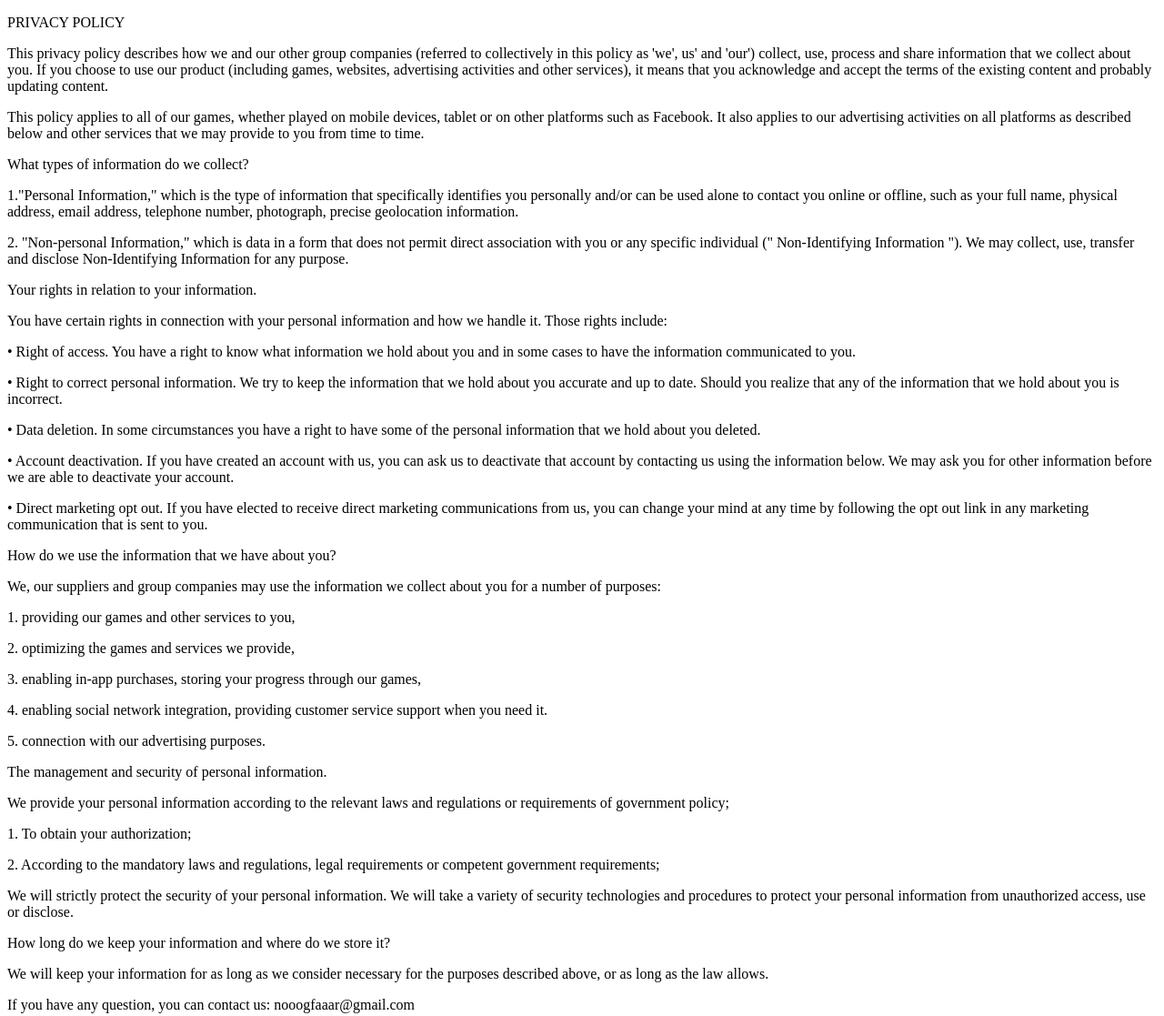
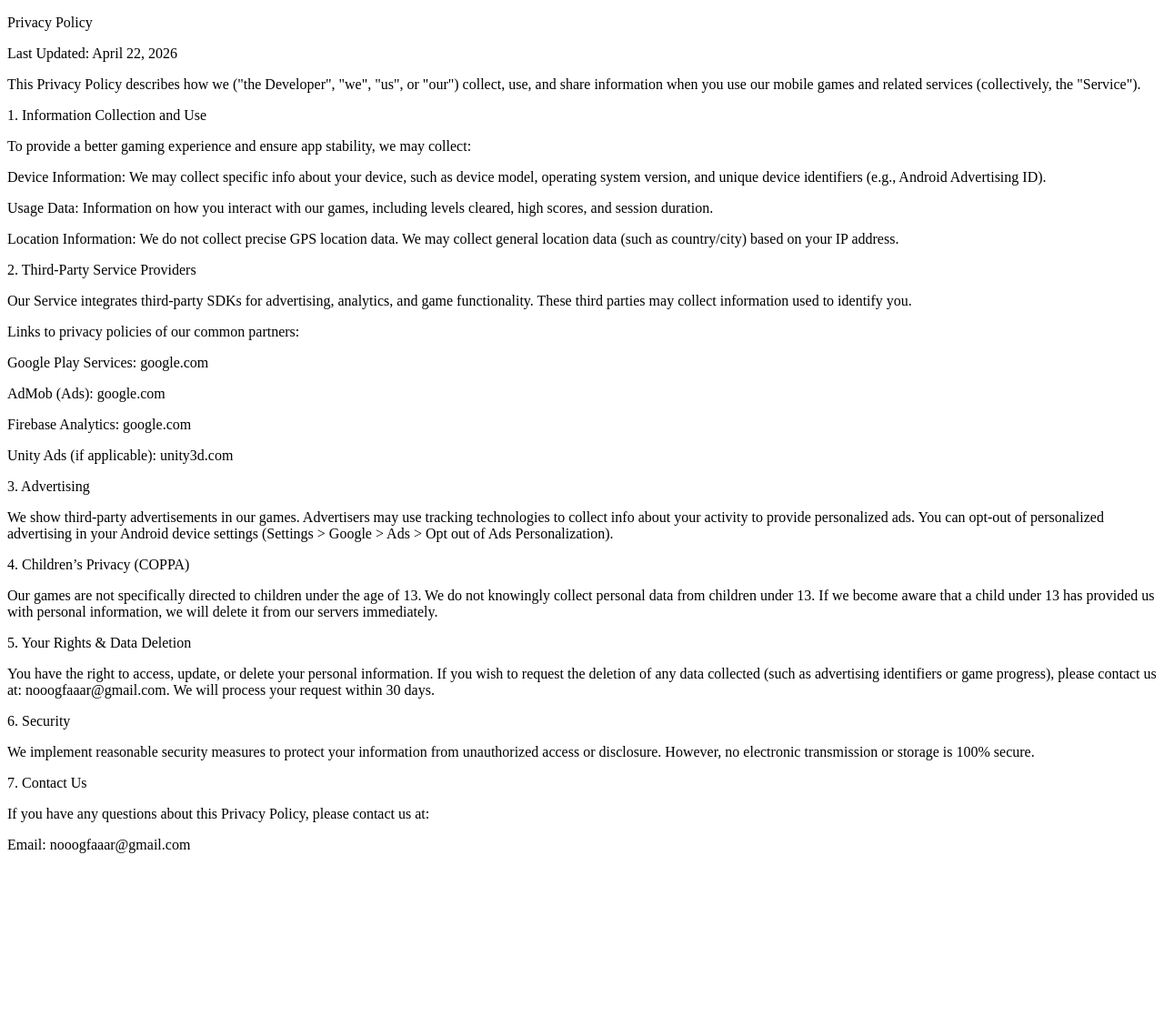
Before and after one commit to twoNf/Fisher-PrivacyPolicy, a plain HTML site: page privacypolicy.html in a window 1280 px wide. Shown: the whole page at 91% size. After the commit the page ends 954 px from the top, so only its background shows below. Drawn offline with Linux system fonts and the light colour scheme.

Commit message:
Update privacypolicy.html
修改隐私协议

```diff
--- a/privacypolicy.html
+++ b/privacypolicy.html
@@ -13,77 +13,31 @@
     <title>Privacy Policy</title>
 </head>
 <body>
-<p>PRIVACY POLICY</p>
-
-
-<p>This privacy policy describes how we and our other group companies (referred to collectively in this policy as 'we', us' and 'our') collect, use, process and share information that we collect about you. If you choose to use our product (including games, websites, advertising activities and other services), it means that you acknowledge and accept the terms of the existing content and probably updating content.</p>
-
-
-
-<p>This policy applies to all of our games, whether played on mobile devices, tablet or on other platforms such as Facebook. It also applies to our advertising activities on all platforms as described below and other services that we may provide to you from time to time.</p>
-
-
-
-<p>What types of information do we collect?</p>
-
-<p>1."Personal Information," which is the type of information that specifically identifies you personally and/or can be used alone to contact you online or offline, such as your full name, physical address, email address, telephone number, photograph, precise geolocation information.</p>
-
-
-
-<p>2. "Non-personal Information," which is data in a form that does not permit direct association with you or any specific individual (" Non-Identifying Information "). We may collect, use, transfer and disclose Non-Identifying Information for any purpose.</p>
-
-
-
-<p>Your rights in relation to your information.</p>
-
-<p>You have certain rights in connection with your personal information and how we handle it. Those rights include:</p>
-
-<p>• Right of access. You have a right to know what information we hold about you and in some cases to have the information communicated to you.</p>
-
-<p>• Right to correct personal information. We try to keep the information that we hold about you accurate and up to date. Should you realize that any of the information that we hold about you is incorrect.</p>
-
-<p>• Data deletion. In some circumstances you have a right to have some of the personal information that we hold about you deleted.</p>
-
-<p>• Account deactivation. If you have created an account with us, you can ask us to deactivate that account by contacting us using the information below. We may ask you for other information before we are able to deactivate your account.</p>
-
-<p>• Direct marketing opt out. If you have elected to receive direct marketing communications from us, you can change your mind at any time by following the opt out link in any marketing communication that is sent to you.</p>
-
-
-
-<p>How do we use the information that we have about you?</p>
-
-<p>We, our suppliers and group companies may use the information we collect about you for a number of purposes:</p>
-
-<p>1. providing our games and other services to you,</p>
-
-<p>2. optimizing the games and services we provide,</p>
-
-<p>3. enabling in-app purchases, storing your progress through our games,</p>
-
-<p>4. enabling social network integration, providing customer service support when you need it.</p>
-
-<p>5. connection with our advertising purposes.</p>
-
-
-
-<p>The management and security of personal information.</p>
-
-<p>We provide your personal information according to the relevant laws and regulations or requirements of government policy;</p>
-
-<p>1. To obtain your authorization;</p>
-
-<p>2. According to the mandatory laws and regulations, legal requirements or competent government requirements;</p>
-
-<p>We will strictly protect the security of your personal information. We will take a variety of security technologies and procedures to protect your personal information from unauthorized access, use or disclose.</p>
-
-
-
-<p>How long do we keep your information and where do we store it?</p>
-
-<p>We will keep your information for as long as we consider necessary for the purposes described above, or as long as the law allows.</p>
-
-
-
-<p>If you have any question, you can contact us: nooogfaaar@gmail.com</p>
+<p>Privacy Policy</p>
+<p>Last Updated: April 22, 2026</p>
+<p>This Privacy Policy describes how we ("the Developer", "we", "us", or "our") collect, use, and share information when you use our mobile games and related services (collectively, the "Service").</p>
+<p>1. Information Collection and Use</p>
+<p>To provide a better gaming experience and ensure app stability, we may collect:</p>
+<p>Device Information: We may collect specific info about your device, such as device model, operating system version, and unique device identifiers (e.g., Android Advertising ID).</p>
+<p>Usage Data: Information on how you interact with our games, including levels cleared, high scores, and session duration.</p>
+<p>Location Information: We do not collect precise GPS location data. We may collect general location data (such as country/city) based on your IP address.</p>
+<p>2. Third-Party Service Providers</p>
+<p>Our Service integrates third-party SDKs for advertising, analytics, and game functionality. These third parties may collect information used to identify you.</p>
+<p>Links to privacy policies of our common partners:</p>
+<p>Google Play Services: google.com</p>
+<p>AdMob (Ads): google.com</p>
+<p>Firebase Analytics: google.com</p>
+<p>Unity Ads (if applicable): unity3d.com</p>
+<p>3. Advertising</p>
+<p>We show third-party advertisements in our games. Advertisers may use tracking technologies to collect info about your activity to provide personalized ads. You can opt-out of personalized advertising in your Android device settings (Settings > Google > Ads > Opt out of Ads Personalization).</p>
+<p>4. Children’s Privacy (COPPA)</p>
+<p>Our games are not specifically directed to children under the age of 13. We do not knowingly collect personal data from children under 13. If we become aware that a child under 13 has provided us with personal information, we will delete it from our servers immediately.</p>
+<p>5. Your Rights & Data Deletion</p>
+<p>You have the right to access, update, or delete your personal information. If you wish to request the deletion of any data collected (such as advertising identifiers or game progress), please contact us at: nooogfaaar@gmail.com. We will process your request within 30 days.</p>
+<p>6. Security</p>
+<p>We implement reasonable security measures to protect your information from unauthorized access or disclosure. However, no electronic transmission or storage is 100% secure.</p>
+<p>7. Contact Us</p>
+<p>If you have any questions about this Privacy Policy, please contact us at:</p>
+<p>Email: nooogfaaar@gmail.com</p>
 </body>
 </html>
```
